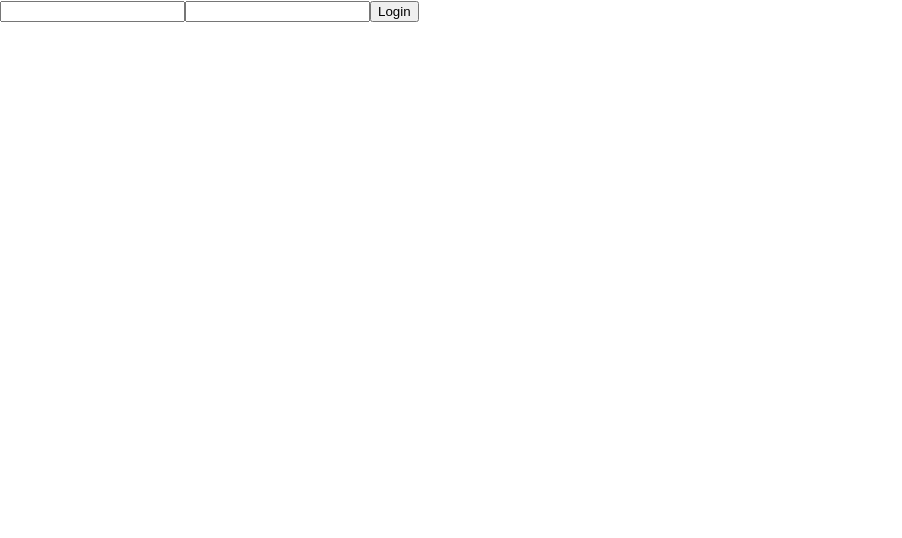
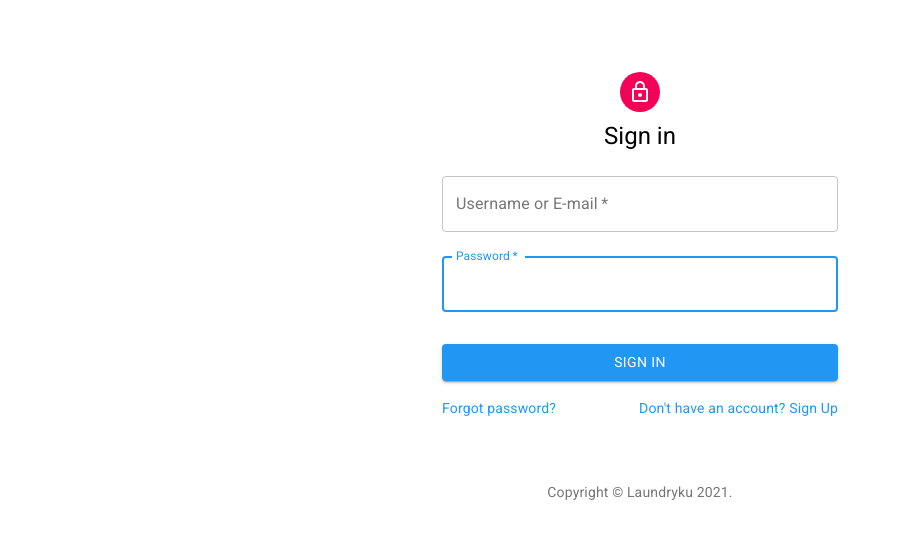
Before and after one commit to Aguezz/laundryku-frontend, a React (Create React App) app: page /auth/login in a window 1280 px wide. Shown: the top 538 px of the page, without its empty margins (0-902 px from the left). Built offline with nearby package versions, Linux system fonts and the light colour scheme.

Commit message:
Make UI better

```diff
--- a/src/App.tsx
+++ b/src/App.tsx
@@ -1,6 +1,7 @@
 import { Route, Switch } from 'react-router-dom';
 import { useEffect } from 'react';
 import AutoRedirect from './components/Route/AutoRedirect';
+import Container from '@material-ui/core/Container';
 import GuestRoute from './components/Route/GuestRoute';
 import HomePage from './pages/HomePage';
 import LoginPage from './pages/auth/LoginPage';
@@ -14,6 +15,7 @@ function App(): JSX.Element {
   useEffect(() => checkToken(), [checkToken]);
 
   return (
+    <Container maxWidth="xs">
       <Switch>
         <Route exact path="/" component={AutoRedirect} />
         <Route exact path="/auth/logout" component={LogoutPage} />
@@ -27,6 +29,7 @@ function App(): JSX.Element {
           component={HomePage}
         />
       </Switch>
+    </Container>
   );
 }
 
--- /dev/null
+++ b/src/pages/auth/LoginPage/Copyright.tsx
@@ -0,0 +1,17 @@
+import Link from '@material-ui/core/Link';
+import Typography from '@material-ui/core/Typography';
+
+function Copyright(): JSX.Element {
+  return (
+    <Typography variant="body2" color="textSecondary" align="center">
+      {'Copyright © '}
+      <Link color="inherit" href="https://laundryku-frontend.vercel.com/">
+        Laundryku
+      </Link>{' '}
+      {new Date().getFullYear()}
+      {'.'}
+    </Typography>
+  );
+}
+
+export default Copyright;
--- a/src/pages/auth/LoginPage/LoginForm.tsx
+++ b/src/pages/auth/LoginPage/LoginForm.tsx
@@ -1,5 +1,11 @@
-import { Field, Formik, FormikHelpers, FormikProps } from 'formik';
+import { Formik, FormikHelpers, FormikProps } from 'formik';
+import Alert from '@material-ui/lab/Alert';
+import Button from '@material-ui/core/Button';
+import Grid from '@material-ui/core/Grid';
+import Link from '@material-ui/core/Link';
 import React from 'react';
+import TextField from '@material-ui/core/TextField';
+import useLoginStyles from './useLoginStyles';
 
 export interface LoginFormValues {
   invalid?: string;
@@ -23,6 +29,7 @@ type LoginFormProps = {
 
 function LoginForm({ formRef, onSubmit }: LoginFormProps): JSX.Element {
   const initialValues: LoginFormValues = { identifier: '', password: '' };
+  const classes = useLoginStyles();
 
   return (
     <Formik
@@ -30,19 +37,76 @@ function LoginForm({ formRef, onSubmit }: LoginFormProps): JSX.Element {
       innerRef={formRef}
       onSubmit={onSubmit}
     >
-      {({ handleSubmit, isSubmitting, errors }) => (
-        <form onSubmit={handleSubmit}>
-          {errors?.invalid && <span>{errors.invalid}</span>}
+      {({
+        handleBlur,
+        handleChange,
+        handleSubmit,
+        isSubmitting,
+        errors,
+        values,
+      }) => (
+        <form onSubmit={handleSubmit} className={classes.form}>
+          {errors?.invalid && <Alert severity="error">{errors.invalid}</Alert>}
 
-          <Field name="identifier" disabled={isSubmitting} />
-          {errors?.identifier && <span>{errors.identifier}</span>}
+          <TextField
+            variant="outlined"
+            margin="normal"
+            required
+            fullWidth
+            id="identifier"
+            label="Username or E-mail"
+            name="identifier"
+            value={values.identifier}
+            autoComplete="identifier"
+            onChange={handleChange}
+            onBlur={handleBlur}
+            autoFocus
+            disabled={isSubmitting}
+            error={!!errors?.identifier}
+            helperText={errors?.identifier}
+          />
 
-          <Field name="password" disabled={isSubmitting} />
-          {errors?.password && <span>{errors.password}</span>}
+          <TextField
+            variant="outlined"
+            margin="normal"
+            required
+            fullWidth
+            type="password"
+            id="password"
+            label="Password"
+            name="password"
+            value={values.password}
+            onChange={handleChange}
+            onBlur={handleBlur}
+            autoFocus
+            disabled={isSubmitting}
+            error={!!errors?.password}
+            helperText={errors?.password}
+          />
 
-          <button type="submit" disabled={isSubmitting}>
-            Login
-          </button>
+          <Button
+            type="submit"
+            variant="contained"
+            color="primary"
+            disabled={isSubmitting}
+            fullWidth
+            className={classes.submit}
+          >
+            Sign In
+          </Button>
+
+          <Grid container>
+            <Grid item xs>
+              <Link href="#" variant="body2">
+                Forgot password?
+              </Link>
+            </Grid>
+            <Grid item>
+              <Link href="#" variant="body2">
+                {"Don't have an account? Sign Up"}
+              </Link>
+            </Grid>
+          </Grid>
         </form>
       )}
     </Formik>
--- a/src/pages/auth/LoginPage/index.tsx
+++ b/src/pages/auth/LoginPage/index.tsx
@@ -1,13 +1,17 @@
 import { FormikHelpers, FormikProps } from 'formik';
 import { sanitizeValidationError } from '../../../utils/errorHandler';
-import { useAppSelector } from '../../../hooks';
 import { useCallback, useEffect, useRef } from 'react';
+import Avatar from '@material-ui/core/Avatar';
+import Box from '@material-ui/core/Box';
+import Copyright from './Copyright';
+import LockOutlinedIcon from '@material-ui/icons/LockOutlined';
 import LoginForm, { LoginFormValues, LoginValidationError } from './LoginForm';
+import Typography from '@material-ui/core/Typography';
 import useLoginHook from './useLoginHook';
+import useLoginStyles from './useLoginStyles';
 
 function LoginPage(): JSX.Element {
-  const user = useAppSelector((state) => state.user);
-
+  const classes = useLoginStyles();
   const { loginMutation, loginOptions } = useLoginHook();
 
   const formRef = useRef<FormikProps<LoginFormValues>>(null);
@@ -45,10 +49,16 @@ function LoginPage(): JSX.Element {
   }, [loginOptions.error]);
 
   return (
-    <>
-      {user.isAuthenticated && <p>Logged In</p>}
+    <div className={classes.paper}>
+      <Avatar className={classes.avatar}>
+        <LockOutlinedIcon />
+      </Avatar>
+      <Typography variant="h5">Sign in</Typography>
       <LoginForm formRef={formRef} onSubmit={onSubmit} />
-    </>
+      <Box mt={8}>
+        <Copyright />
+      </Box>
+    </div>
   );
 }
 
--- /dev/null
+++ b/src/pages/auth/LoginPage/useLoginStyles.ts
@@ -0,0 +1,22 @@
+import { makeStyles } from '@material-ui/core/styles';
+
+const useLoginStyles = makeStyles((theme) => ({
+  paper: {
+    marginTop: theme.spacing(8),
+    display: 'flex',
+    flexDirection: 'column',
+    alignItems: 'center',
+  },
+  avatar: {
+    margin: theme.spacing(1),
+    backgroundColor: theme.palette.secondary.main,
+  },
+  form: {
+    marginTop: theme.spacing(1),
+  },
+  submit: {
+    margin: theme.spacing(3, 0, 2),
+  },
+}));
+
+export default useLoginStyles;
```
Lines whose indentation alone changed are shown as unchanged.
